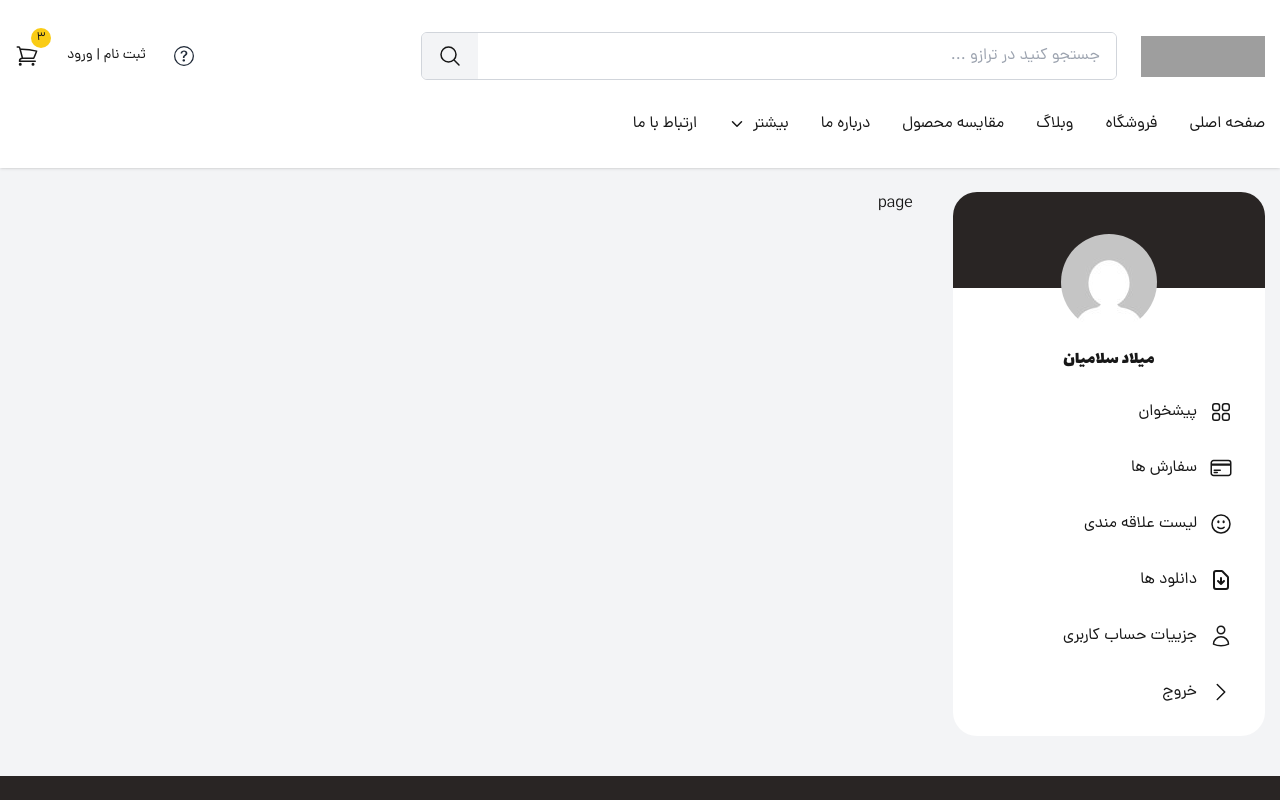
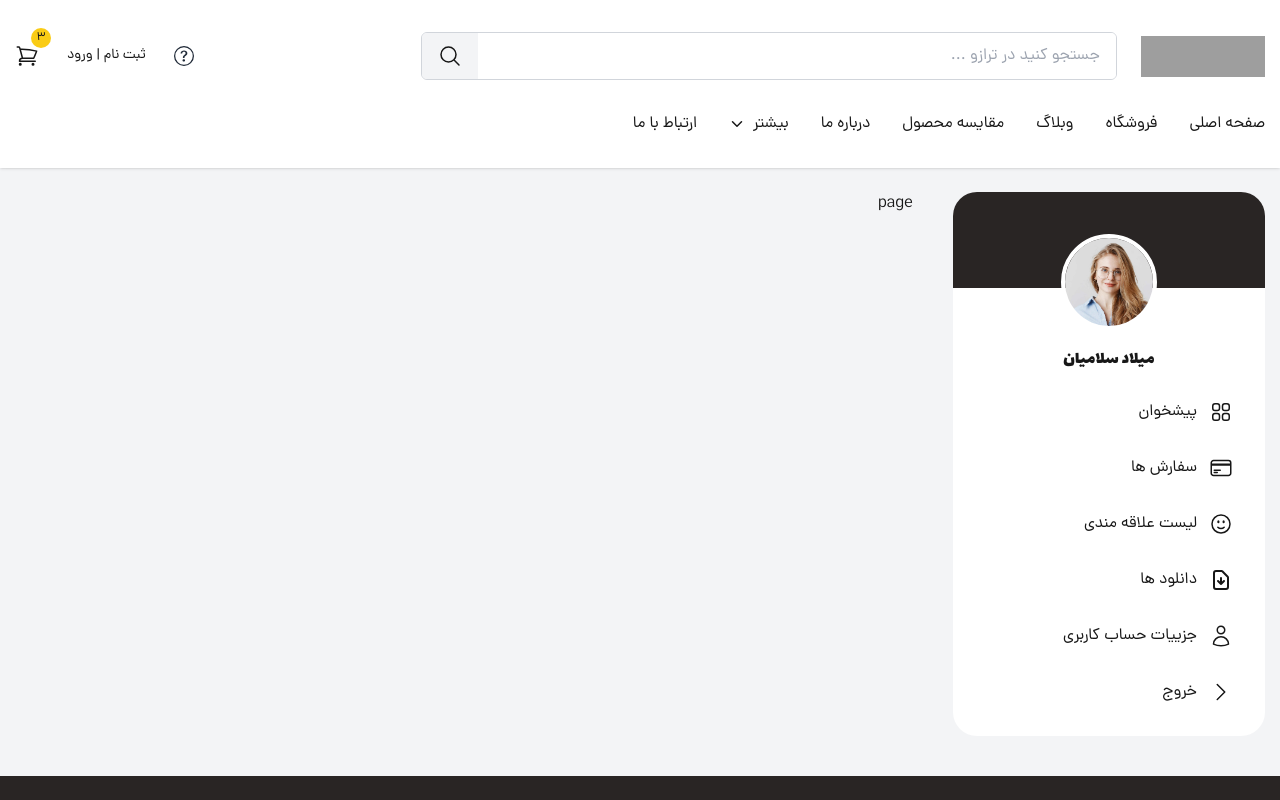
Before and after one commit to milad1385/tool-shop, a Next.js app: page /p-user in a window 1280 px wide. Shown: the top 800 px of the page. Built offline with nearby package versions, Linux system fonts and the light colour scheme; grey boxes are pictures that could not be loaded.

Commit message:
add some styles for user avatar in user panel

```diff
--- a/src/components/templates/p-user/Sidebar.tsx
+++ b/src/components/templates/p-user/Sidebar.tsx
@@ -45,8 +45,8 @@ function Sidebar() {
         <div className="h-24 bg-stone-800 relative">
           <div className="absolute inset-0 flex items-center justify-center flex-col top-24">
             <div className="avatar online mt-8">
-              <div className="w-24 rounded-full overflow-hidden">
-                <img src="/images/user.jpg" />
+              <div className="w-24 rounded-full overflow-hidden border-4 border-white">
+                <img src="/images/avatar-3.jpg" />
               </div>
             </div>
 
```
Also changed, not shown: public/images/avatar-3.jpg (added).
